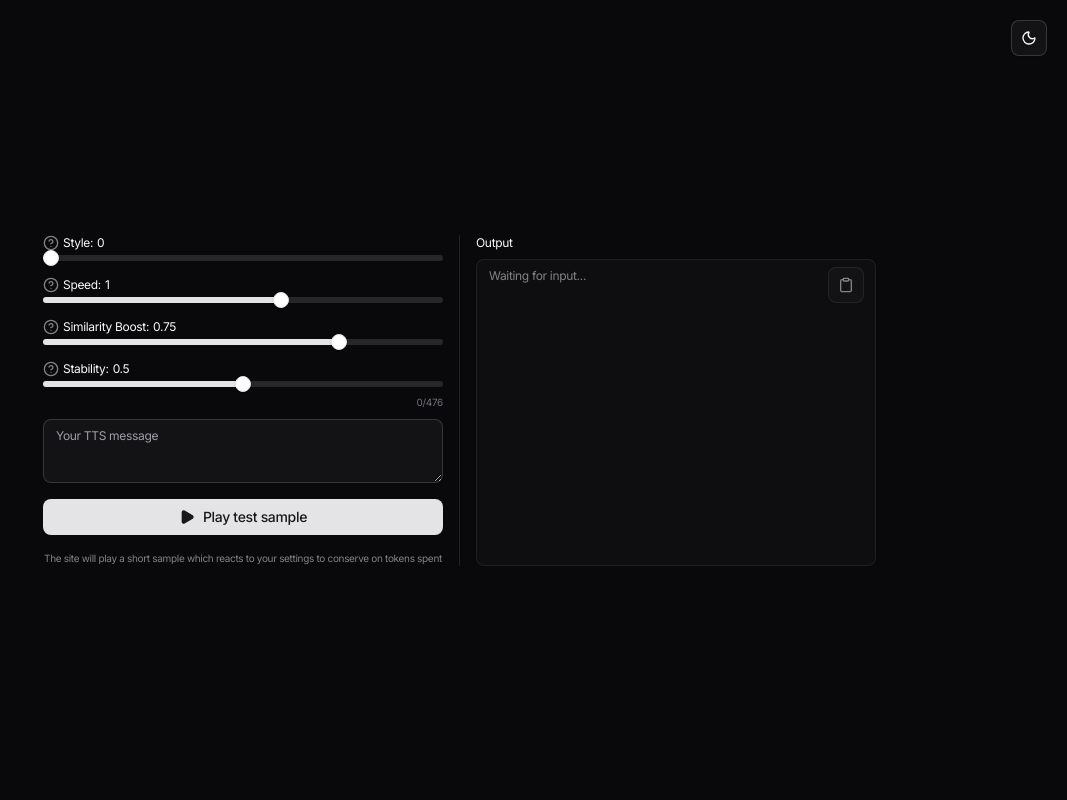
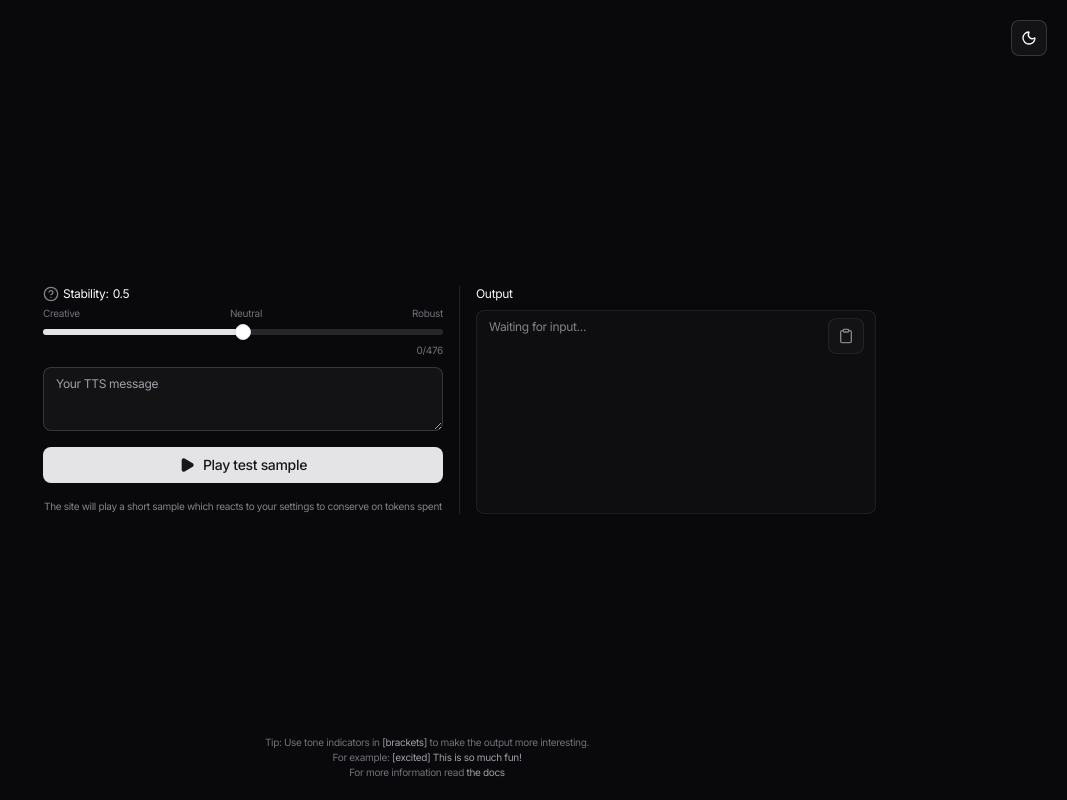
Before and after one commit to Redo7/elevenlabs-tts-site, a React (Vite) app: page / in a window 1280 px wide. Shown: the whole page, without its empty margins (213-1280 px from the left). Built offline with nearby package versions, Linux system fonts and the light colour scheme; no server answers.

Commit message:
Switch to eleven_v3

```diff
--- a/server.ts
+++ b/server.ts
@@ -49,18 +49,15 @@ app.get("/api/", async (req, res) => {
 
 app.post("/api/play-test-sample/", async (req, res) => {
     try {
-        const { style, speed, similarityBoost, stability, originalMessage } = req.body;
+        const { stability, originalMessage } = req.body;
 
         let input = req.cookies.password === PASSWORD && originalMessage != "" ? originalMessage : '[sad] This is a test. [confused] or is it?';
 
         const webStream = await elevenlabs.textToSpeech.stream(voice_id, {
             text: input,
             modelId: process.env.MODEL_ID,
-            voiceSettings: {                    // Range        | Default Value
-                style: style,                     // 0.0 - 1.0    | 0
-                speed: speed,                     // 0.7 - 1.2    | 1
-                similarityBoost: similarityBoost, // 0.0 - 1.0    | 0.75
-                stability: stability              // 0.0 - 1.0    | 0.5
+            voiceSettings: {                      // Range              | Default Value
+                stability: stability              // 0.0 || 0.5 || 1.0  | 0.5
             },
         });
 
--- a/src/App.tsx
+++ b/src/App.tsx
@@ -13,16 +13,13 @@ import { Toaster } from "@/components/ui/sonner"
 function App() {
 
     const [values, setValues] = useState({
-        style: 0,
-        speed: 1.0,
-        similarityBoost: 0.75,
         stability: 0.5,
         originalMessage: ""
     });
 
     const [output, setOutput] = useState("");
     const [disabled, setDisabled] = useState(false);
-    const messageSeparator = "_*"
+    const messageSeparator = "_"
 
     useEffect(() => {
         const sendQuery = async () => {
@@ -46,7 +43,7 @@ function App() {
     }
 
     useEffect(() => {
-        setOutput(values.style + messageSeparator + values.speed + messageSeparator + values.similarityBoost + messageSeparator + values.stability + messageSeparator + values.originalMessage)
+        setOutput(values.stability + messageSeparator + values.originalMessage)
     }, [values])
 
     const playTestSample = async () => {
@@ -72,10 +69,13 @@ function App() {
 			<div className="flex items-stretch gap-4 w-200 h-fit max-[768px]:flex-col max-[768px]:w-full max-[768px]:px-8">
                 <Toaster position="top-center" className='!absolute'/>
 				<div className="w-full flex flex-col gap-4 items-center">
-					<SettingSlider onChange={handleSliderChange} id="style" label="Style" tooltip='Determines the style exaggeration of the voice. This setting attempts to amplify the style of the original speaker. It does consume additional computational resources and might increase latency if set to anything other than 0.'/>
-					<SettingSlider onChange={handleSliderChange} id="speed" label="Speed" min={0.7} defaultValue={1.0} max={1.2} tooltip='Adjusts the speed of the voice. A value of 1.0 is the default speed, while values less than 1.0 slow down the speech, and values greater than 1.0 speed it up.'/>
-					<SettingSlider onChange={handleSliderChange} id="similarityBoost" label="Similarity Boost" defaultValue={0.75} tooltip='Determines how closely the AI should adhere to the original voice when attempting to replicate it.'/>
-					<SettingSlider onChange={handleSliderChange} id="stability" label="Stability"  defaultValue={0.5} tooltip='Determines how stable the voice is and the randomness between each generation. Lower values introduce broader emotional range for the voice. Higher values can result in a monotonous voice with limited emotion.'/>
+					<SettingSlider onChange={handleSliderChange} step={0.5} id="stability" label="Stability"  defaultValue={0.5} tooltip='Determines how stable the voice is and the randomness between each generation. Lower values introduce broader emotional range for the voice. Higher values can result in a monotonous voice with limited emotion.'>
+                        <div className="flex justify-between text-[10px] text-zinc-500 font-400 mb-1">
+                            <p>Creative</p>
+                            <p>Neutral</p>
+                            <p>Robust</p>
+                        </div>
+                    </SettingSlider>
 
                     <div className='relative mt-4 max-[768px]:w-full'>
                         <p className='absolute text-[10px] text-zinc-500 font-400 z-1 -top-6 right-0'>{values.originalMessage.length}/476</p>
@@ -90,6 +90,12 @@ function App() {
 				<ClipboardTextarea value={values.originalMessage === "" ? "Waiting for input..." : output} />
 			</div>
 
+            <div className='text-[10px] text-zinc-500 font-400 absolute bottom-5 left-50% -transformX-[50%] text-center cursor-default select-none'>
+                Tip: Use tone indicators in <p className='inline text-zinc-400 hover:text-zinc-200 transition-colors'>[brackets]</p> to make the output more interesting.<br />
+                For example: <p className='inline text-zinc-400 hover:text-zinc-200 transition-colors'>[excited] This is so much fun!</p><br />
+                For more information read <a className='inline text-zinc-400 hover:text-zinc-200 transition-colors' href='https://elevenlabs.io/docs/overview/capabilities/text-to-speech/best-practices#prompting-eleven-v3-alpha'>the docs</a>
+            </div>
+
             <div className="absolute top-5 right-5">
 				<ThemeToggle />
 			</div>
--- a/src/components/setting-slider.tsx
+++ b/src/components/setting-slider.tsx
@@ -11,11 +11,12 @@ interface Props{
 	step?: number;
 	id: string;
 	label: string;
+    children?: React.ReactNode;
 	tooltip: string;
     onChange: (id: string, value: number) => void
 }
 
-const SettingSlider = ({min = 0.0, defaultValue = 0, max = 1.0, step = 0.01, id, label, tooltip, onChange}: Props) => {
+const SettingSlider = ({min = 0.0, defaultValue = 0, max = 1.0, step = 0.01, id, label, tooltip, onChange, children}: Props) => {
     const [currentVal, setCurrentVal] = useState<number[]>([defaultValue]);
 
     const handleChange = (newValue: number[]) => {
@@ -36,6 +37,7 @@ const SettingSlider = ({min = 0.0, defaultValue = 0, max = 1.0, step = 0.01, id,
 					<Label className="font-[400] text-xs" htmlFor={id}>{label}:</Label>
                     <p className="text-xs">{currentVal[0]}</p>
 				</div>
+                {children}
 				<Slider id={id} min={min} defaultValue={[defaultValue]} max={max} step={step} value={currentVal} onValueChange={handleChange} />
 		</div>
 	)
```
Also changed, not shown: 1 other file (tests, documents, lock files or other folders).
